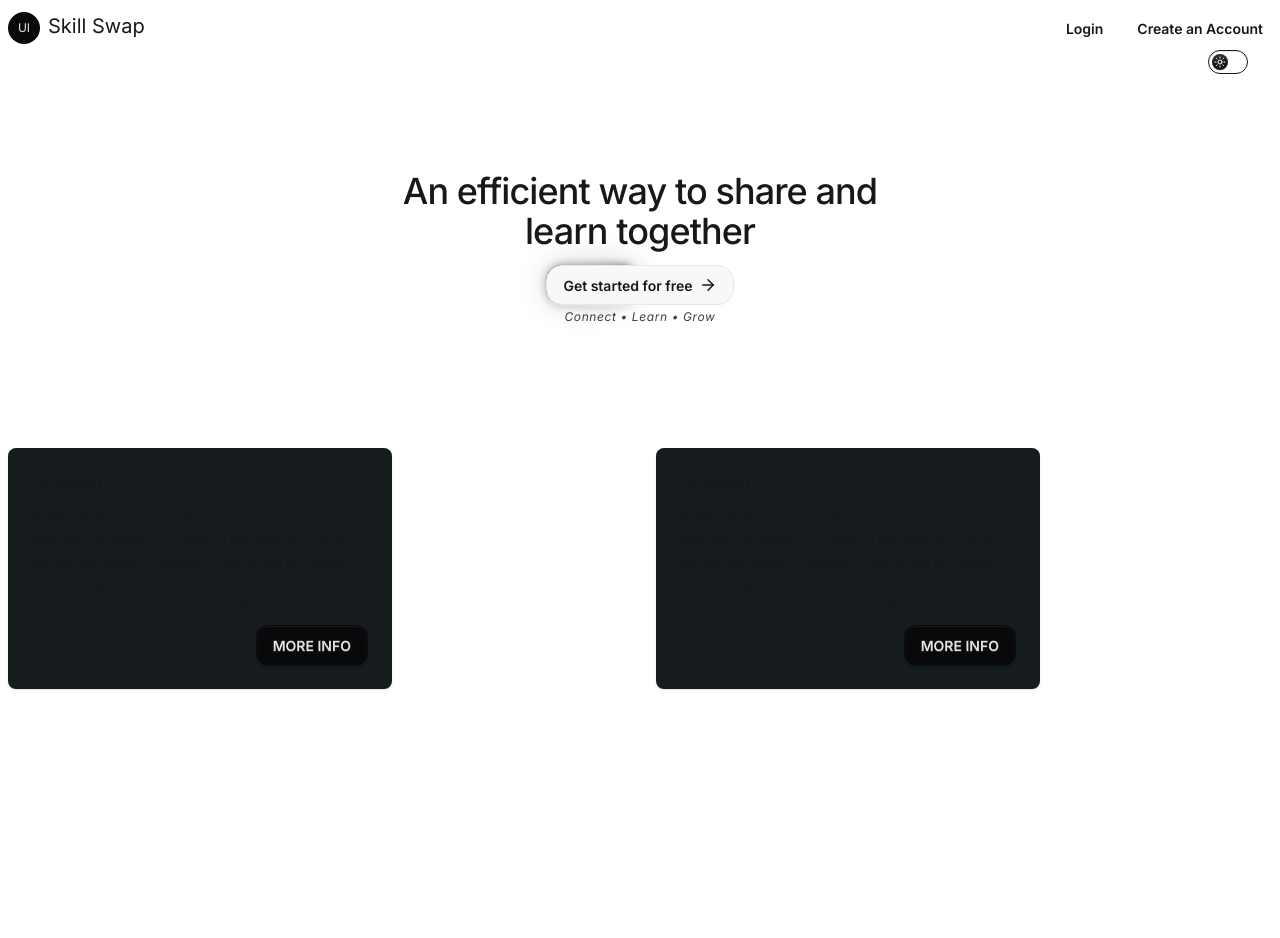
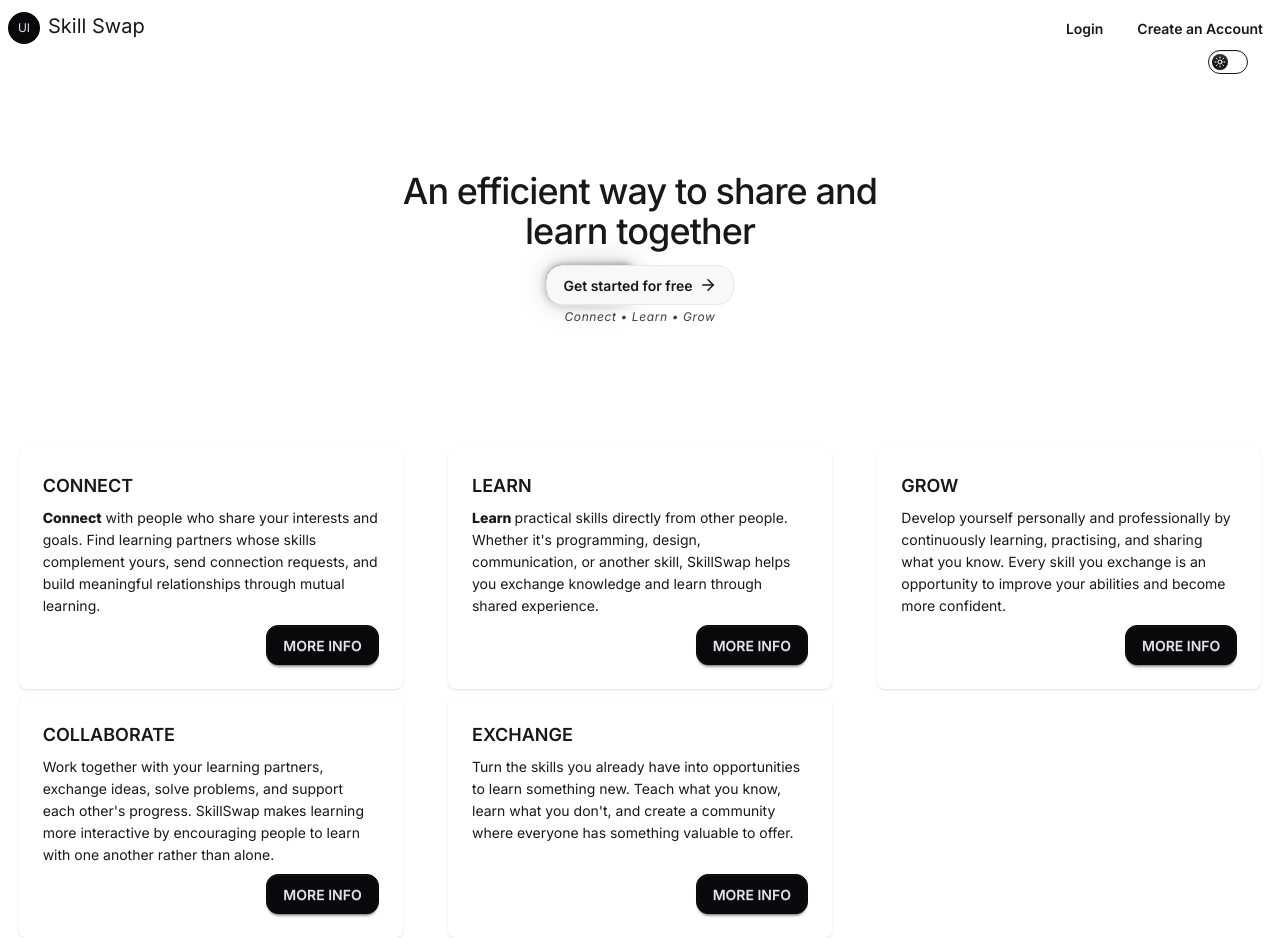
Before and after one commit to Ade12Donald/Skill-Swap, a React (Vite) app in the folder client/: page / in a window 1280 px wide. Before the commit the page ends 800 px from the top, so only its background shows below. Built offline with nearby package versions, Linux system fonts and the light colour scheme; a web font is replaced by a local one.

Commit message:
feat: implemented cards to  home

```diff
--- a/client/src/components/HomeCard.jsx
+++ b/client/src/components/HomeCard.jsx
@@ -1,28 +1,69 @@
 const HomeCard = () => {
   return (
-    <div className="grid content-center grid-cols-[repeat(auto-fit,minmax(390px,1fr))] gap-4 ">
-      <div className="card bg-mist-900 w-96 shadow-sm ml-2">
+    <div className="grid grid-cols-[repeat(auto-fit,minmax(385px,1fr))] justify-center gap-2">
+      <div className="card bg-cardBlack shadow-sm mx-auto w-96">
         <div className="card-body">
-          <h2 className="card-title ">CONNECT</h2>
+          <h2 className="card-title">CONNECT</h2>
           <p className="leading-5.5">
-            <span className="font-extrabold">Connect</span> is how two matched
-            users become learning partners. You send a request, the other person
-            accepts or rejects it, and once accepted you both appear in each
-            other's connections, which unlocks messaging and skill sessions.
+            <span className="font-extrabold">Connect</span> with people who
+            share your interests and goals. Find learning partners whose skills
+            complement yours, send connection requests, and build meaningful
+            relationships through mutual learning.
           </p>
           <div className="card-actions justify-end">
             <button className="btn btn-neutral rounded-xl">MORE INFO</button>
           </div>
         </div>
       </div>
-      <div className="card bg-mist-900 w-96 shadow-sm ml-2">
+      <div className="card bg-cardBlack shadow-sm mx-auto w-96">
         <div className="card-body">
-          <h2 className="card-title ">CONNECT</h2>
+          <h2 className="card-title ">LEARN</h2>
           <p className="leading-5.5">
-            <span className="font-extrabold">Connect</span> is how two matched
-            users become learning partners. You send a request, the other person
-            accepts or rejects it, and once accepted you both appear in each
-            other's connections, which unlocks messaging and skill sessions.
+            <span className="font-extrabold">Learn </span> practical skills
+            directly from other people. Whether it's programming, design,
+            communication, or another skill, SkillSwap helps you exchange
+            knowledge and learn through shared experience.
+          </p>
+          <div className="card-actions justify-end">
+            <button className="btn btn-neutral rounded-xl">MORE INFO</button>
+          </div>
+        </div>
+      </div>
+      <div className="card bg-cardBlack w-96 shadow-sm mx-auto">
+        <div className="card-body">
+          <h2 className="card-title ">GROW</h2>
+          <p className="leading-5.5">
+            Develop yourself personally and professionally by continuously
+            learning, practising, and sharing what you know. Every skill you
+            exchange is an opportunity to improve your abilities and become more
+            confident.
+          </p>
+          <div className="card-actions justify-end">
+            <button className="btn btn-neutral rounded-xl">MORE INFO</button>
+          </div>
+        </div>
+      </div>
+      <div className="card bg-cardBlack w-96 shadow-sm mx-auto">
+        <div className="card-body">
+          <h2 className="card-title ">COLLABORATE</h2>
+          <p className="leading-5.5">
+            Work together with your learning partners, exchange ideas, solve
+            problems, and support each other's progress. SkillSwap makes
+            learning more interactive by encouraging people to learn with one
+            another rather than alone.
+          </p>
+          <div className="card-actions justify-end">
+            <button className="btn btn-neutral rounded-xl">MORE INFO</button>
+          </div>
+        </div>
+      </div>
+      <div className="card bg-cardBlack w-96 shadow-sm mx-auto">
+        <div className="card-body">
+          <h2 className="card-title ">EXCHANGE</h2>
+          <p className="leading-5.5">
+            Turn the skills you already have into opportunities to learn
+            something new. Teach what you know, learn what you don't, and create
+            a community where everyone has something valuable to offer.
           </p>
           <div className="card-actions justify-end">
             <button className="btn btn-neutral rounded-xl">MORE INFO</button>
```
